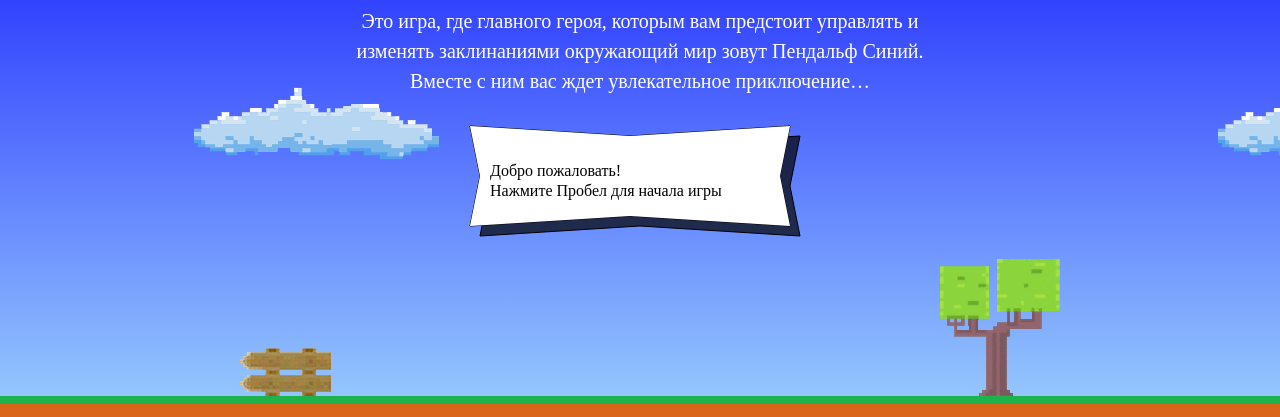
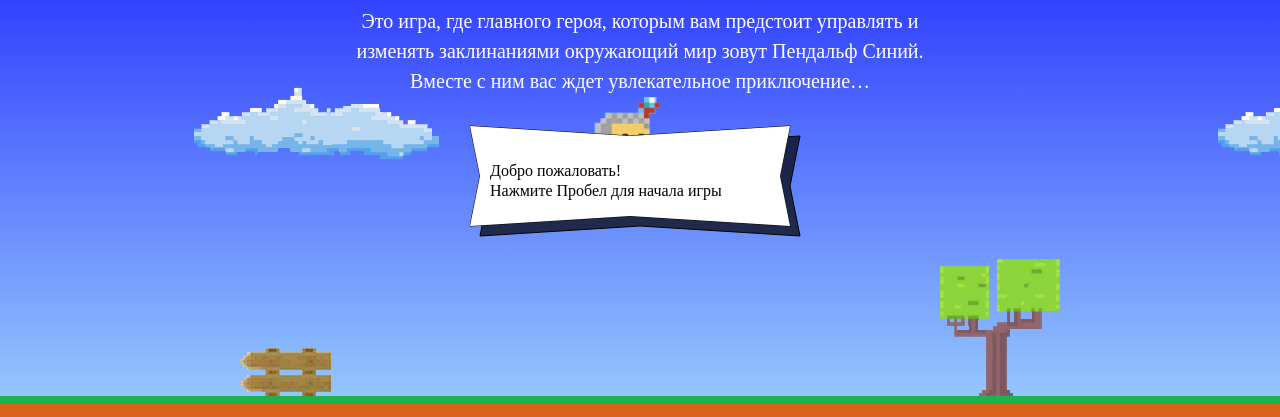
Before and after one commit to Invise88/1058989-code-and-magick-18, a website: page index.html in a window 1280 px wide. Shown: the part 203-620 px from the top of the page. Drawn offline with Linux system fonts and the light colour scheme; a web font is replaced by a local one.

Commit message:
Исправил ошибки

```diff
--- a/index.html
+++ b/index.html
@@ -198,12 +198,17 @@ var getFireballSpeed = function(left) {
 var getWizardHeight = function() {
 
   var getWizardHeight = wazarMath * wizardWidth;
-
+  return 1.337 * wizardWidth;
 };
 
-// var getWizardX = function(width) {
+var getWizardX = function(width) {
+ return 300;
+};
 
-// }
+var getWizardY = function (height) {
+ return 1;
+};
+
 </script>
 <script src="js/game.js"></script>
 
```
